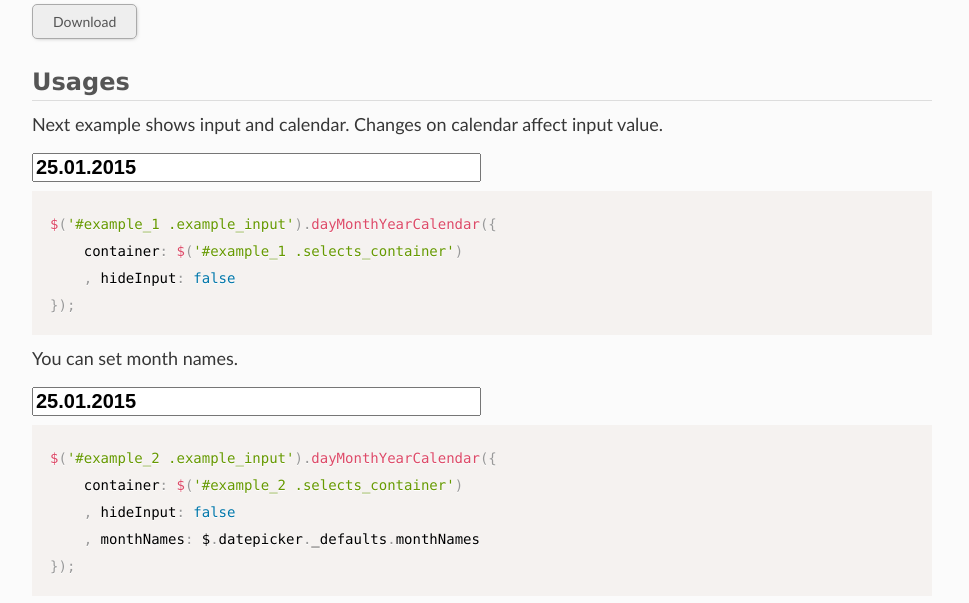
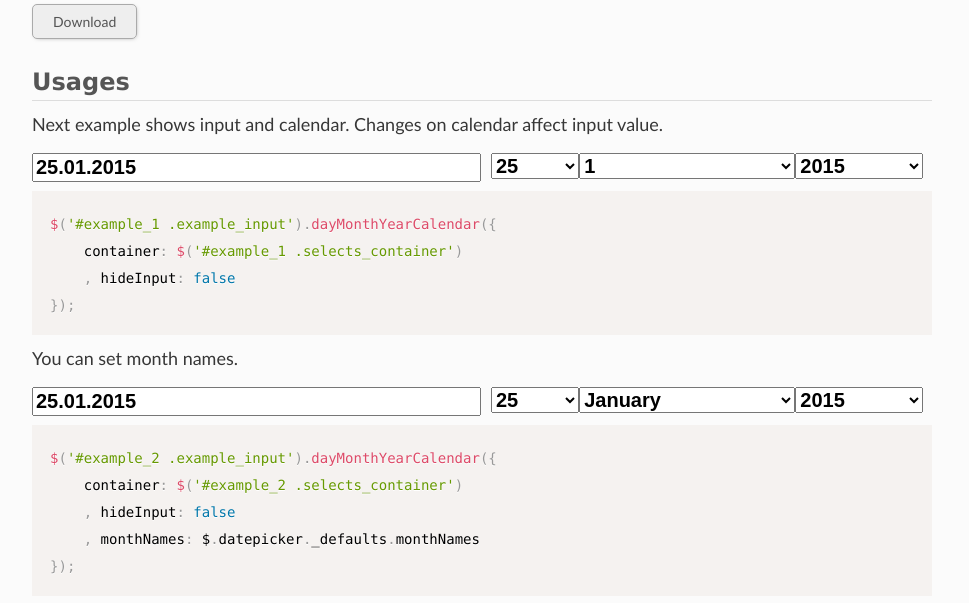
Before and after one commit to Qwertovsky/day-month-year-calendar, a plain HTML site: page index.html in a window 1280 px wide. Shown: the part 170-773 px from the top of the page, without its empty margins (158-1127 px from the left). Drawn offline with Linux system fonts and the light colour scheme.

Commit message:
add calendar library

```diff
--- a/index.html
+++ b/index.html
@@ -178,7 +178,7 @@ You must set two functions: convert String to Date and other function that conve
 </table>
 
 <h3>Requirements</h3>
-<p>jQuery</p>
+<p>jQuery: >=1.7.0</p>
 
       </section>
     </div>
@@ -193,7 +193,7 @@ You must set two functions: convert String to Date and other function that conve
 
         <script type="text/javascript" src="javascripts/jquery.min.js"></script>
         <script type="text/javascript" src="javascripts/prism.js"></script>
-        <script type="text/javascript" src="day-month-year-calendar.jquery.js"></script>
+        <script type="text/javascript" src="javascripts/day-month-year-calendar.jquery.js"></script>
         <script type="text/javascript" src="javascripts/datepicker.js"></script>
         <script type="text/javascript" src="javascripts/moment.js"></script>
         <script type="text/javascript" src="javascripts/main.js"></script>
--- /dev/null
+++ b/javascripts/day-month-year-calendar.jquery.js
@@ -0,0 +1,287 @@
+/*
+ * DayMonthYearCalendar, three selects calendar, should be applied to standart input field.
+ *
+ * Copyright 2015 Qwertovsky
+ * https://github.com/Qwertovsky/day-month-year-calendar
+ *
+ * MIT License
+ *
+ */
+
+
+(function() {
+    var $, DayMonthYearCalendar;
+
+    $ = jQuery;
+
+    $.fn.extend({
+        dayMonthYearCalendar: function(options) {
+          return this.each(function(input_field){
+            var $this, dayMonthYearCalendar;
+            $this = $(this);
+            dayMonthYearCalendar = $this.data('dayMonthYearCalendar');
+            if (options === 'destroy' && dayMonthYearCalendar instanceof DayMonthYearCalendar) {
+              dayMonthYearCalendar.destroy();
+            } else if (!(dayMonthYearCalendar instanceof DayMonthYearCalendar)) {
+              $this.data('dayMonthYearCalendar', new DayMonthYearCalendar(this, options));
+            }
+          });
+        }
+    });
+
+    DayMonthYearCalendar = (function() {
+
+        function DayMonthYearCalendar(form_field, opt) {
+            this.form_field = form_field;
+            this.form_field_jq = $(form_field);
+            this.setup_options(opt);
+            this.setup_html();
+        };
+
+        DayMonthYearCalendar.prototype.setup_options = function(opt) {
+            this.options = {
+                minDate: new Date(new Date().setFullYear(new Date().getFullYear() - 100))
+                , maxDate: new Date(new Date().setFullYear(new Date().getFullYear() + 100))
+                , monthNames: []
+                , daysClass: 'dmy-cal-days'
+                , monthsClass: 'dmy-cal-months'
+                , yearsClass: 'dmy-cal-years'
+                , daysEmptyText: 'dd'
+                , monthsEmptyText: 'mm'
+                , yearsEmptyText: 'yyyy'
+                , hideInput: true
+                , dateFormatFunction: this.format_date
+                , dateParseFunction: this.parse_date
+            };
+            this.options.disabled = this.form_field_jq.prop('disabled');
+            var container_props = {
+                    'class': this.form_field.className
+                };
+            this.options.container = $("<div />", container_props);
+            $.extend(this.options, opt);
+            this.container = this.options.container;
+            if (!opt.container) {
+                this.form_field_jq.parent().append(this.container);
+            }
+        };
+
+        DayMonthYearCalendar.prototype.setup_html = function() {
+            var _this = this;
+            var daysId = this.form_field.id + 'Days';
+            var monthsId = this.form_field.id + 'Months';
+            var yearsId = this.form_field.id + 'Years';
+
+            this.container.prepend('<div class="' + this.options.daysClass + '">'
+                + '    <select id="' + daysId + '"></select>'
+                + '</div>'
+                + '<div class="' + this.options.monthsClass + '">'
+                + '  <select id="' + monthsId + '"></select>'
+                + '</div>'
+                + '<div class="' + this.options.yearsClass + '">'
+                + '  <select id="' + yearsId + '"></select>'
+                + '</div>');
+
+            this.years = $(document.getElementById(yearsId));
+            this.months = $(document.getElementById(monthsId));
+            this.days = $(document.getElementById(daysId));
+
+
+            this.years.append($('<option selected="selected" value="0" disabled="disabled">' + this.options.yearsEmptyText + '</option>'));
+            for (var i = this.options.maxDate.getFullYear(); i >= this.options.minDate.getFullYear(); i--) {
+                this.years.append($('<option />').val(i).html(i));
+            }
+
+            this.append_options(this.months, 1, 12, this.options.monthNames, this.options.monthsEmptyText);
+
+            this.append_options(this.days, 1, 31, [], this.options.daysEmptyText);
+
+            if (this.options.hideInput) {
+                this.form_field_jq.hide();
+            }
+
+            this.load_form_field();
+
+            this.bind_events();
+
+            this.form_field_jq.bind('change', this.on_form_field_change);
+
+            this.container.find('select').prop('disabled', this.disabled);
+        };
+
+
+        DayMonthYearCalendar.prototype.on_form_field_change = function() {
+            var calendar = $(this).data('dayMonthYearCalendar');
+            calendar.container.find('select').unbind('change');
+            calendar.load_form_field();
+            calendar.bind_events();
+        };
+
+        DayMonthYearCalendar.prototype.bind_events = function() {
+            var _this = this;
+            this.days.on('change', function () {
+                _this.update_form_field();
+                _this.days.trigger('dmy:update');
+            });
+            this.months.on('change', function () {
+                _this.update_number_of_days();
+                _this.update_form_field();
+                _this.days.trigger('dmy:update');
+                _this.months.trigger('dmy:update');
+            });
+            this.years.on('change', function () {
+                _this.update_number_of_months();
+                _this.update_number_of_days();
+                _this.update_form_field();
+                _this.days.trigger('dmy:update');
+                _this.months.trigger('dmy:update');
+                _this.years.trigger('dmy:update');
+            });
+        };
+
+        DayMonthYearCalendar.prototype.update_number_of_days = function() {
+            var day = this.days.val() || 0;
+            this.days.html('');
+            var month = this.months.val();
+            var year = this.years.val();
+            var minYear = this.options.minDate.getFullYear();
+            var maxYear = this.options.maxDate.getFullYear();
+            var minMonth = this.options.minDate.getMonth() + 1;
+            var maxMonth = this.options.maxDate.getMonth() + 1;
+
+            var minDay = 1;
+            if (minYear == year && minMonth == month) {
+                minDay = this.options.minDate.getDate();
+            }
+            var maxDay = this.days_in_month(month, year);
+            if (maxYear == year && maxMonth == month) {
+                maxDay = this.options.maxDate.getDate();
+            }
+
+            this.append_options(this.days, minDay, maxDay, [], this.options.daysEmptyText);
+
+            if (day > maxDay) {
+                day = maxDay;
+            }
+            if (day != 0 && day < minDay) {
+                day = minDay;
+            }
+            this.days.val(day);
+        };
+
+        DayMonthYearCalendar.prototype.update_number_of_months = function() {
+            var month = this.months.val() || 0;
+            this.months.html('');
+
+            var year = this.years.val();
+            var minYear = this.options.minDate.getFullYear();
+            var maxYear = this.options.maxDate.getFullYear();
+            var minMonth = 1;
+            if (minYear == year) {
+                minMonth = this.options.minDate.getMonth() + 1;
+            }
+            var maxMonth = 12;
+            if (maxYear == year) {
+                maxMonth = this.options.maxDate.getMonth() + 1;
+            }
+
+            this.append_options(this.months, minMonth, maxMonth, this.options.monthNames, this.options.monthsEmptyText);
+
+            if (month > maxMonth) {
+                month = maxMonth;
+            }
+            if (month != 0 && month < minMonth) {
+                month = minMonth;
+            }
+            this.months.val(month);
+        };
+
+        DayMonthYearCalendar.prototype.update_form_field = function() {
+            var day = this.days.val();
+            var month = this.months.val();
+            var year = this.years.val();
+
+            if (day > 0 && month > 0 && year > 0) {
+                var date = new Date(year, month-1, day);
+                this.form_field_jq.val(this.options.dateFormatFunction(date));
+            } else {
+                this.form_field_jq.val('');
+            }
+            this.form_field_jq.unbind('change', this.on_form_field_change);
+            this.form_field_jq.change();
+            this.form_field_jq.bind('change', this.on_form_field_change);
+        };
+
+        DayMonthYearCalendar.prototype.load_form_field = function() {
+            var value = this.form_field_jq.val();
+            var date = this.options.dateParseFunction(value);
+            if (date) {
+                var yearValue = date.getFullYear();
+                if (this.years.find('option[value="' + yearValue + '"]').length > 0) {
+                    this.years.val(yearValue);
+                } else {
+                    this.years.val(0);
+                }
+                this.update_number_of_months();
+                var monthValue = date.getMonth() + 1;
+                if (this.months.find('option[value="' + monthValue + '"]').length > 0) {
+                    this.months.val(monthValue);
+                } else {
+                    this.months.val(0);
+                }
+                this.update_number_of_days();
+                var dayValue = date.getDate();
+                if (this.days.find('option[value="' + dayValue + '"]').length > 0) {
+                    this.days.val(dayValue);
+                } else {
+                    this.days.val(0);
+                }
+
+                this.days.trigger('dmy:update');
+                this.months.trigger('dmy:update');
+                this.years.trigger('dmy:update');
+            }
+        };
+
+        DayMonthYearCalendar.prototype.days_in_month = function(month, year) {
+            return new Date(year, month, 0).getDate();
+        };
+
+        DayMonthYearCalendar.prototype.format_date = function(date) {
+            var day = date.getDate();
+            var month = date.getMonth() + 1;
+            var year = date.getFullYear();
+            var resultString = ('0000' + day).substr(-2)
+                + '.' + ('0000' + month).substr(-2)
+                + '.' + ('0000' + year).substr(-4);
+            return resultString;
+        };
+
+        DayMonthYearCalendar.prototype.parse_date = function(dateString) {
+            var resultDate = undefined;
+            if (dateString && dateString.length == 10) {
+                var dateFields = dateString.split('.');
+                var yearValue = parseInt(dateFields[2], 10);
+                var monthValue = parseInt(dateFields[1], 10);
+                var dayValue = parseInt(dateFields[0], 10);
+                resultDate = new Date(yearValue, monthValue - 1, dayValue);
+            }
+            return resultDate;
+        };
+
+        DayMonthYearCalendar.prototype.append_options = function(select, min, max, keys, emptyText) {
+            select.append($('<option selected="selected" value="0" disabled="disabled">' + emptyText + '</option>'));
+            for (var i = min; i <= max; i++) {
+                select.append($('<option />').val(i).html(keys[i-1] || i));
+            }
+        };
+
+        DayMonthYearCalendar.prototype.destroy = function() {
+            this.container.remove();
+            this.form_field_jq.removeData('dayMonthYearCalendar');
+            return this.form_field_jq.show();
+        };
+
+        return DayMonthYearCalendar;
+    })();
+
+})(this);
```
Also changed, not shown: javascripts/jquery.min.js.
